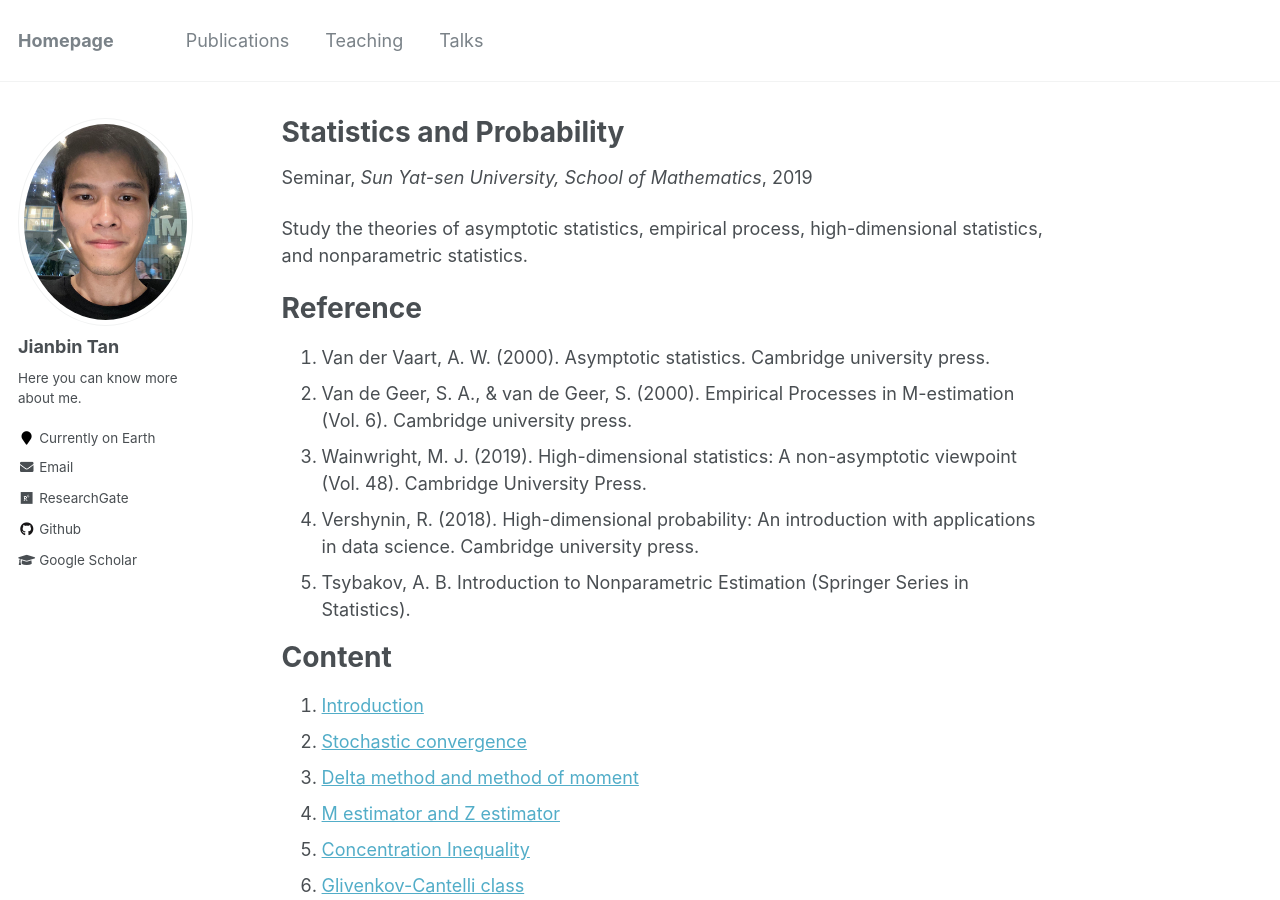
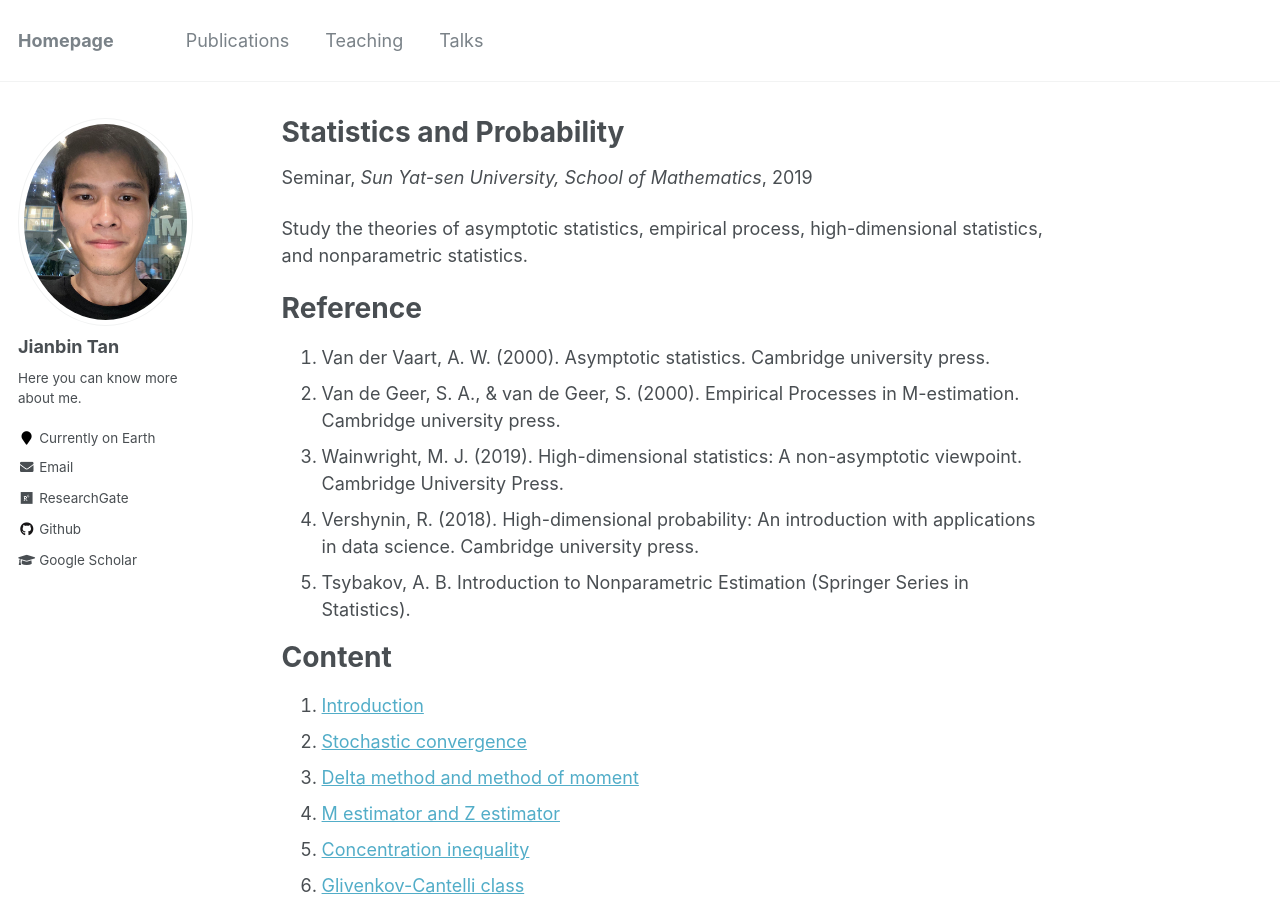
Before and after one commit to Tan-jianbin/Tan-jianbin.github.io, a Jekyll site: the page built from _teaching/2022-fall-teaching-2 copy.md, in a window 1280 px wide and 900 px high. Built offline with Jekyll 4.4.1, drawn with Linux system fonts in a browser that asks for light colours.

Commit message:
Update 2022-fall-teaching-2 copy.md

```diff
--- a/_teaching/2022-fall-teaching-2 copy.md
+++ b/_teaching/2022-fall-teaching-2 copy.md
@@ -15,8 +15,8 @@ Reference
 ======
 
 1. Van der Vaart, A. W. (2000). Asymptotic statistics. Cambridge university press.
-2. Van de Geer, S. A., & van de Geer, S. (2000). Empirical Processes in M-estimation (Vol. 6). Cambridge university press.
-3. Wainwright, M. J. (2019). High-dimensional statistics: A non-asymptotic viewpoint (Vol. 48). Cambridge University Press.
+2. Van de Geer, S. A., & van de Geer, S. (2000). Empirical Processes in M-estimation. Cambridge university press.
+3. Wainwright, M. J. (2019). High-dimensional statistics: A non-asymptotic viewpoint. Cambridge University Press.
 4. Vershynin, R. (2018). High-dimensional probability: An introduction with applications in data science. Cambridge university press.
 5. Tsybakov, A. B. Introduction to Nonparametric Estimation (Springer Series in Statistics).
 
@@ -26,7 +26,7 @@ Content
 2. [Stochastic convergence](http://tan-jianbin.github.io/files/PPT_2019_P&S/2.Stochastic Convergence.pdf)
 3. [Delta method and method of moment](http://tan-jianbin.github.io/files/PPT_2019_P&S/3.Delta Method and Method of Moment.pdf)
 4. [M estimator and Z estimator](http://tan-jianbin.github.io/files/PPT_2019_P&S/4.M Estimator and Z estimator.pdf)
-5. [Concentration Inequality](http://tan-jianbin.github.io/files/PPT_2019_P&S/5.Concentration Inequality.pdf)
+5. [Concentration inequality](http://tan-jianbin.github.io/files/PPT_2019_P&S/5.Concentration Inequality.pdf)
 6. [Glivenkov-Cantelli class](http://tan-jianbin.github.io/files/PPT_2019_P&S/6.Glivenkov-Cantelli Class.pdf)
 7. [Metric entropy](http://tan-jianbin.github.io/files/PPT_2019_P&S/7.Metric Entropy.pdf)
 8. [Vapnik Chervonenkis class](http://tan-jianbin.github.io/files/PPT_2019_P&S/8.Vapnik Chervonenkis Class.pdf)
```
